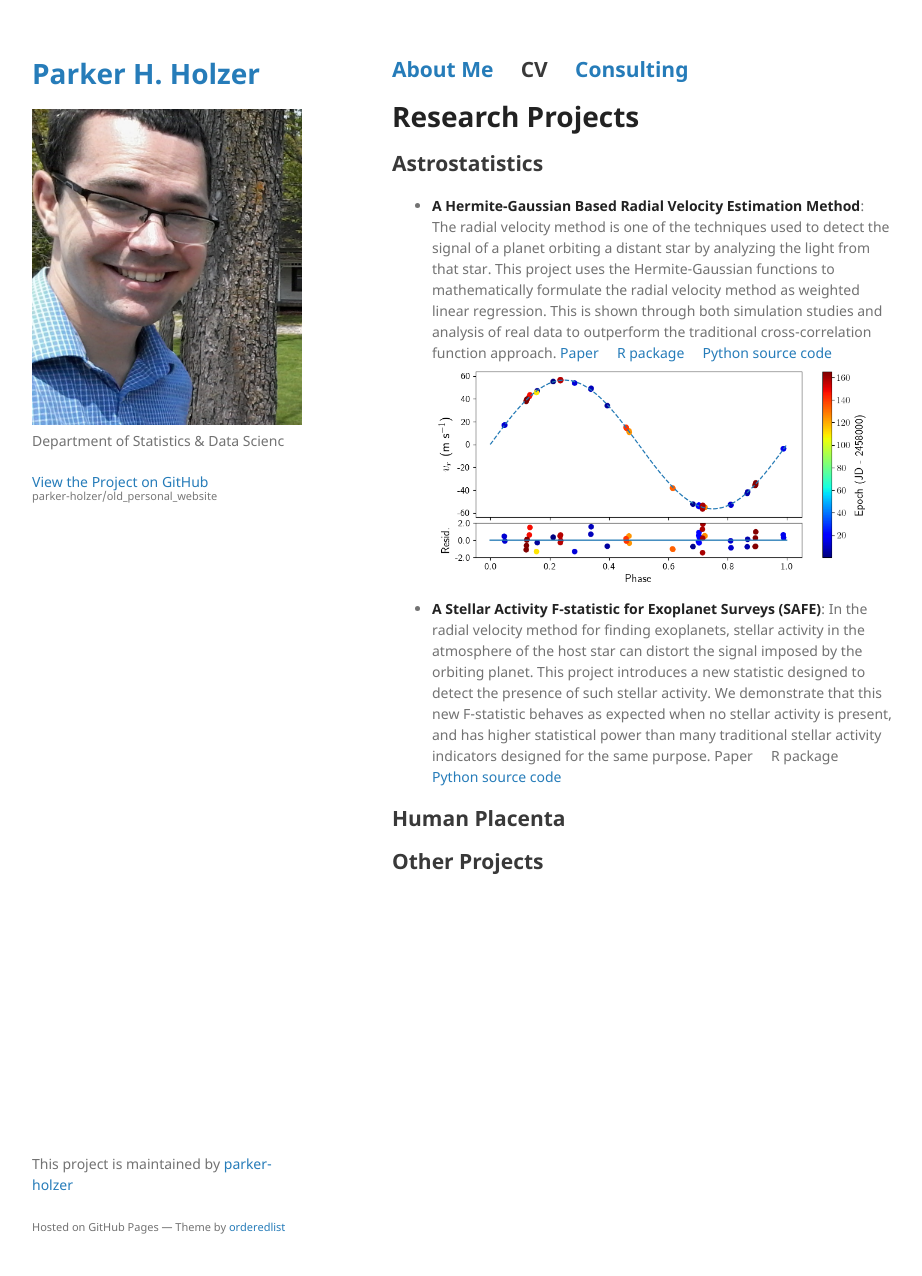
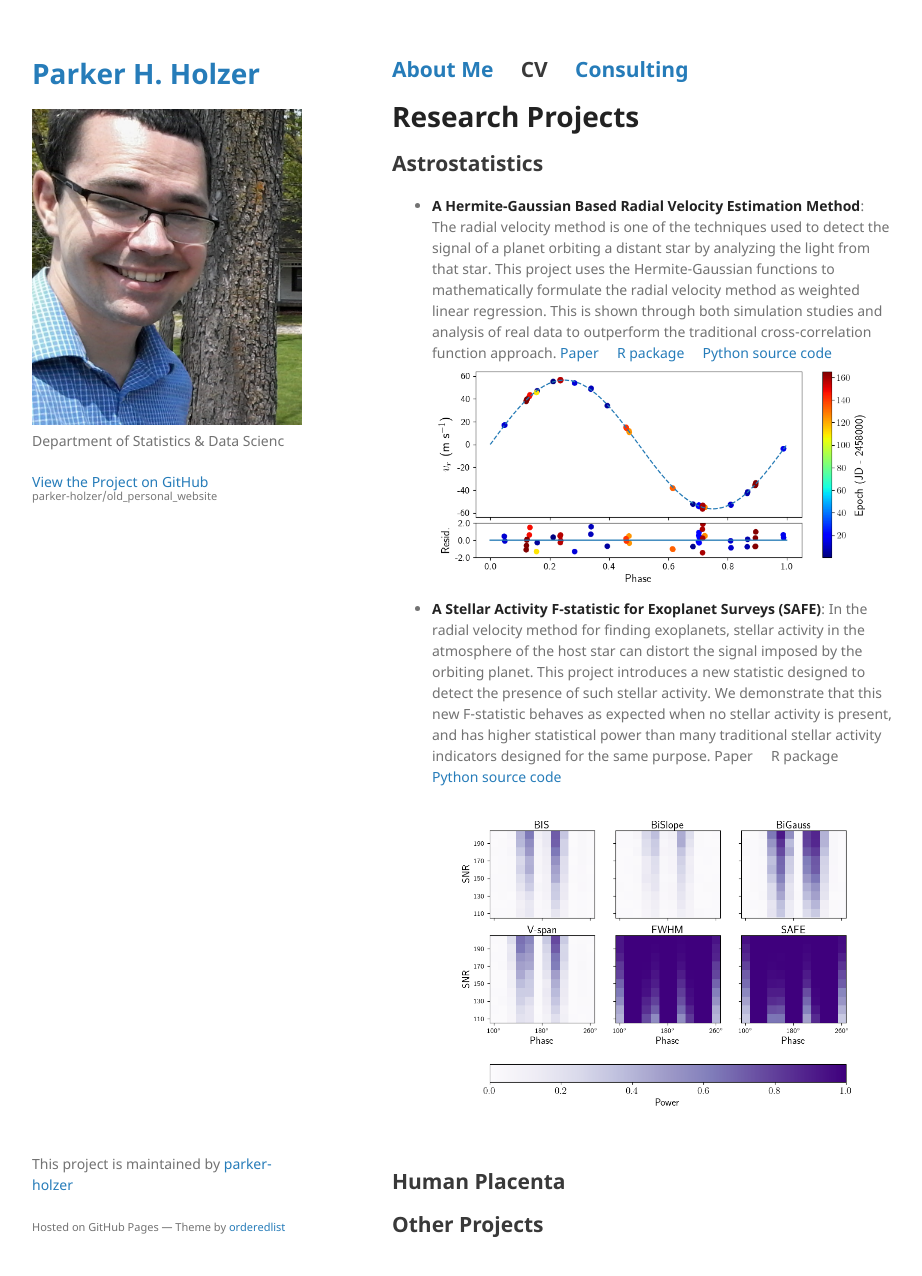
Before and after one commit to parker-holzer/old_personal_website, a Jekyll site: the page built from research.md, in a window 1280 px wide and 1306 px high. Shown: the top 1276 px of the window, without its empty margins (178-1100 px from the left). Built offline with Jekyll 4.4.1, drawn with Linux system fonts in a browser that asks for light colours; our own code applies the rules of GitHub Pages for plain Markdown files.

Commit message:
add safe plot

```diff
--- a/research.md
+++ b/research.md
@@ -9,7 +9,7 @@
 ## Astrostatistics
 
 * **A Hermite-Gaussian Based Radial Velocity Estimation Method**: The radial velocity method is one of the techniques used to detect the signal of a planet orbiting a distant star by analyzing the light from that star. This project uses the Hermite-Gaussian functions to mathematically formulate the radial velocity method as weighted linear regression. This is shown through both simulation studies and analysis of real data to outperform the traditional cross-correlation function approach. [Paper](https://arxiv.org/abs/2005.14083) &nbsp; &nbsp; [R package](https://CRAN.R-project.org/package=rvmethod) &nbsp; &nbsp; [Python source code](https://github.com/parkerholzer/hgrv_method) ![](./assets/img/HGRV_51Peg_rvs.png)
-* **A Stellar Activity F-statistic for Exoplanet Surveys (SAFE)**: In the radial velocity method for finding exoplanets, stellar activity in the atmosphere of the host star can distort the signal imposed by the orbiting planet. This project introduces a new statistic designed to detect the presence of such stellar activity. We demonstrate that this new F-statistic behaves as expected when no stellar activity is present, and has higher statistical power than many traditional stellar activity indicators designed for the same purpose. Paper &nbsp; &nbsp; R package &nbsp; &nbsp; [Python source code](https://github.com/parkerholzer/safe_statistic)
+* **A Stellar Activity F-statistic for Exoplanet Surveys (SAFE)**: In the radial velocity method for finding exoplanets, stellar activity in the atmosphere of the host star can distort the signal imposed by the orbiting planet. This project introduces a new statistic designed to detect the presence of such stellar activity. We demonstrate that this new F-statistic behaves as expected when no stellar activity is present, and has higher statistical power than many traditional stellar activity indicators designed for the same purpose. Paper &nbsp; &nbsp; R package &nbsp; &nbsp; [Python source code](https://github.com/parkerholzer/safe_statistic) ![](./assets/img/StellarActivity_Comp.png)
 
 ## Human Placenta
 
```
